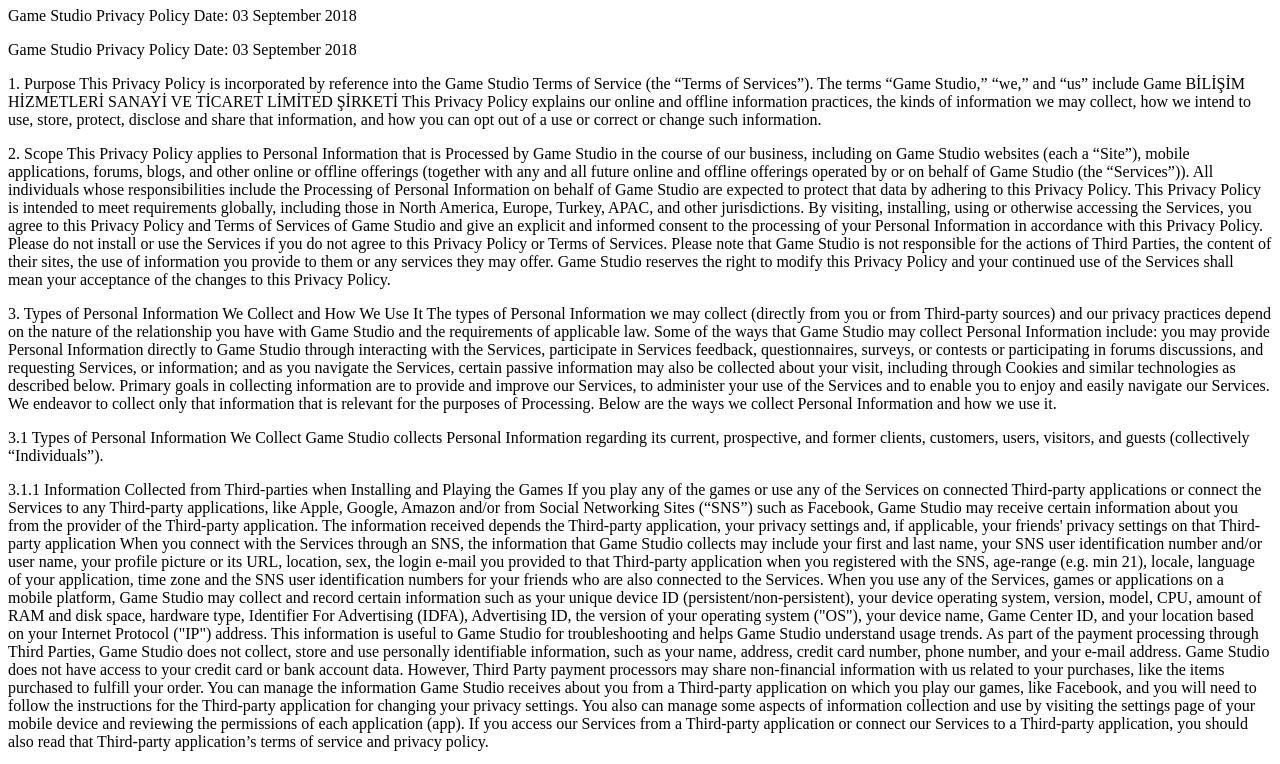
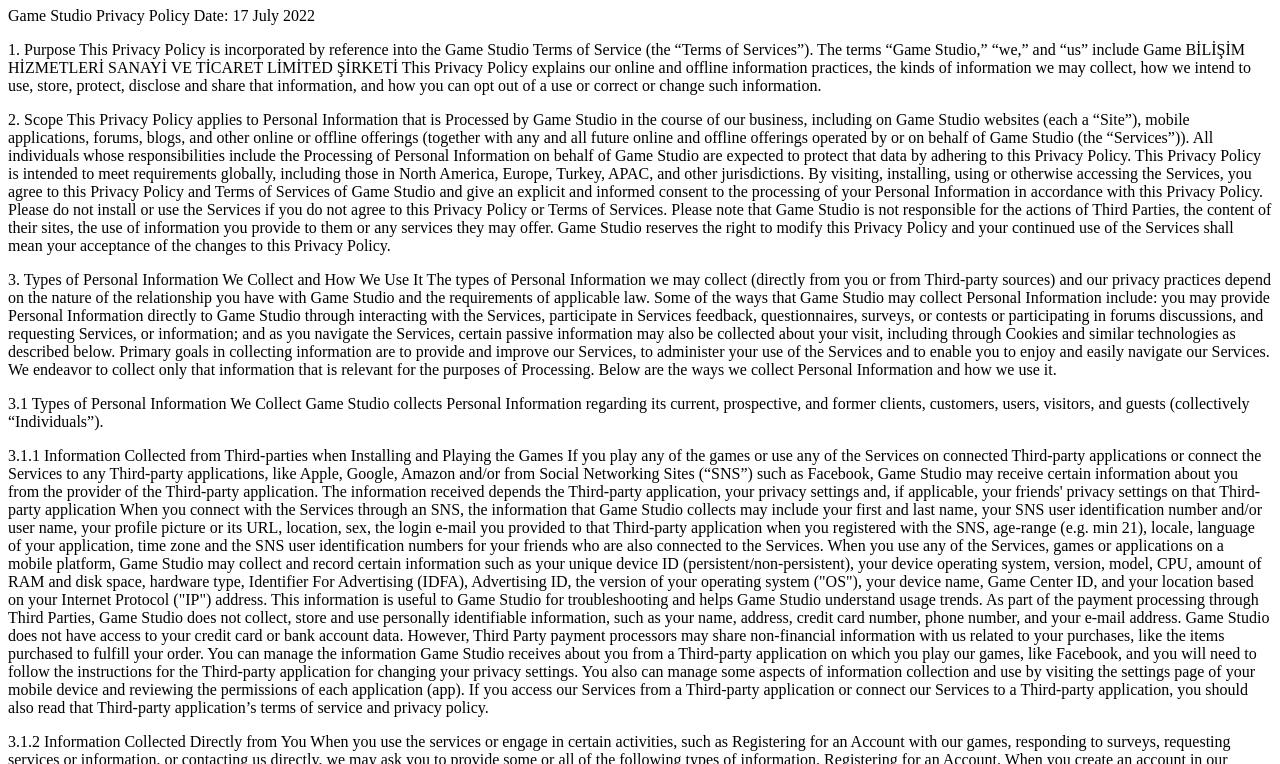
Before and after one commit to yigitozt/yigitozt.github.io, a plain HTML site: page index.html in a window 1280 px wide. Shown: the part 73-837 px from the top of the page. Drawn offline with Linux system fonts and the light colour scheme.

Commit message:
Update index.html

```diff
--- a/index.html
+++ b/index.html
@@ -3,15 +3,12 @@
 
 <body>
     <h1>Privacy Policy</h1>
-    Game Studio
-Privacy Policy
-Date: 03 September 2018
 
     <p>
 
     Game Studio
 Privacy Policy
-Date: 03 September 2018
+Date: 17 July 2022
 
    </p>
 
```
